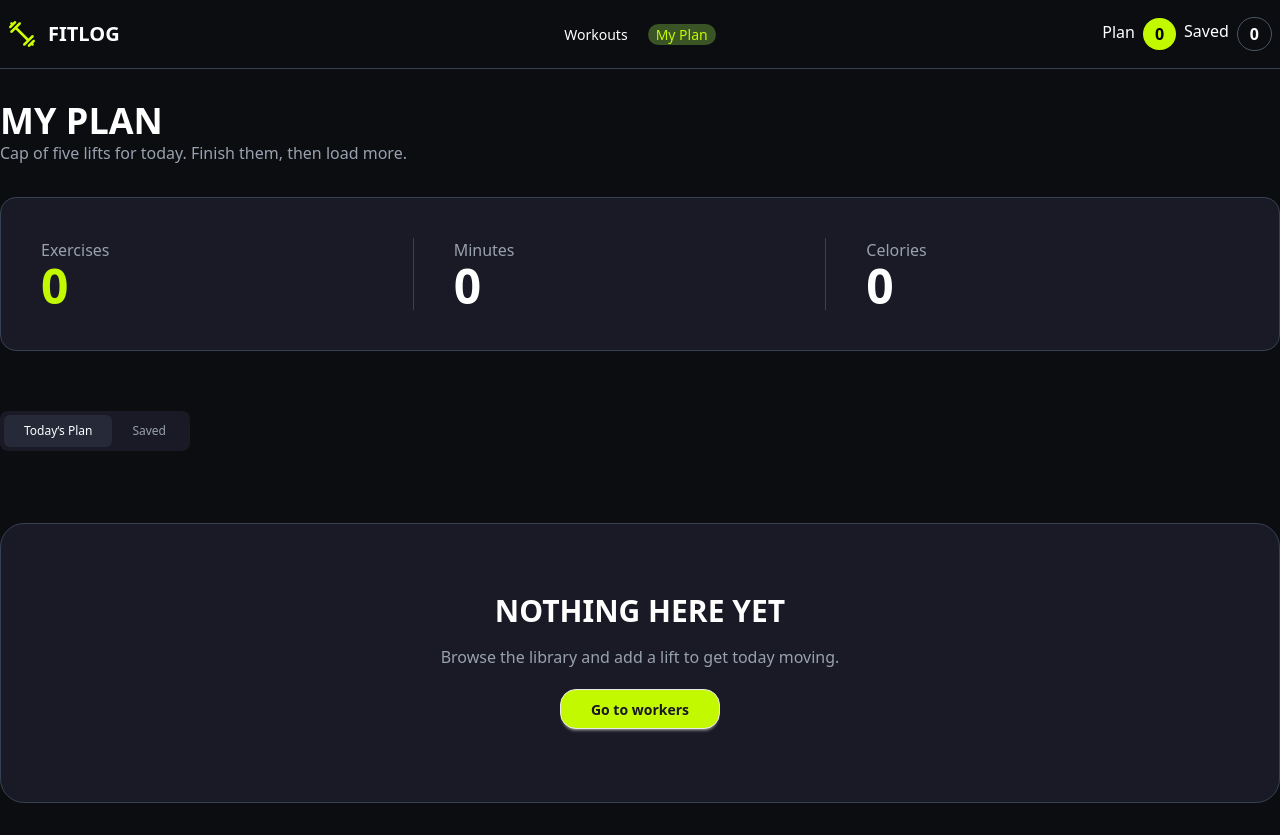
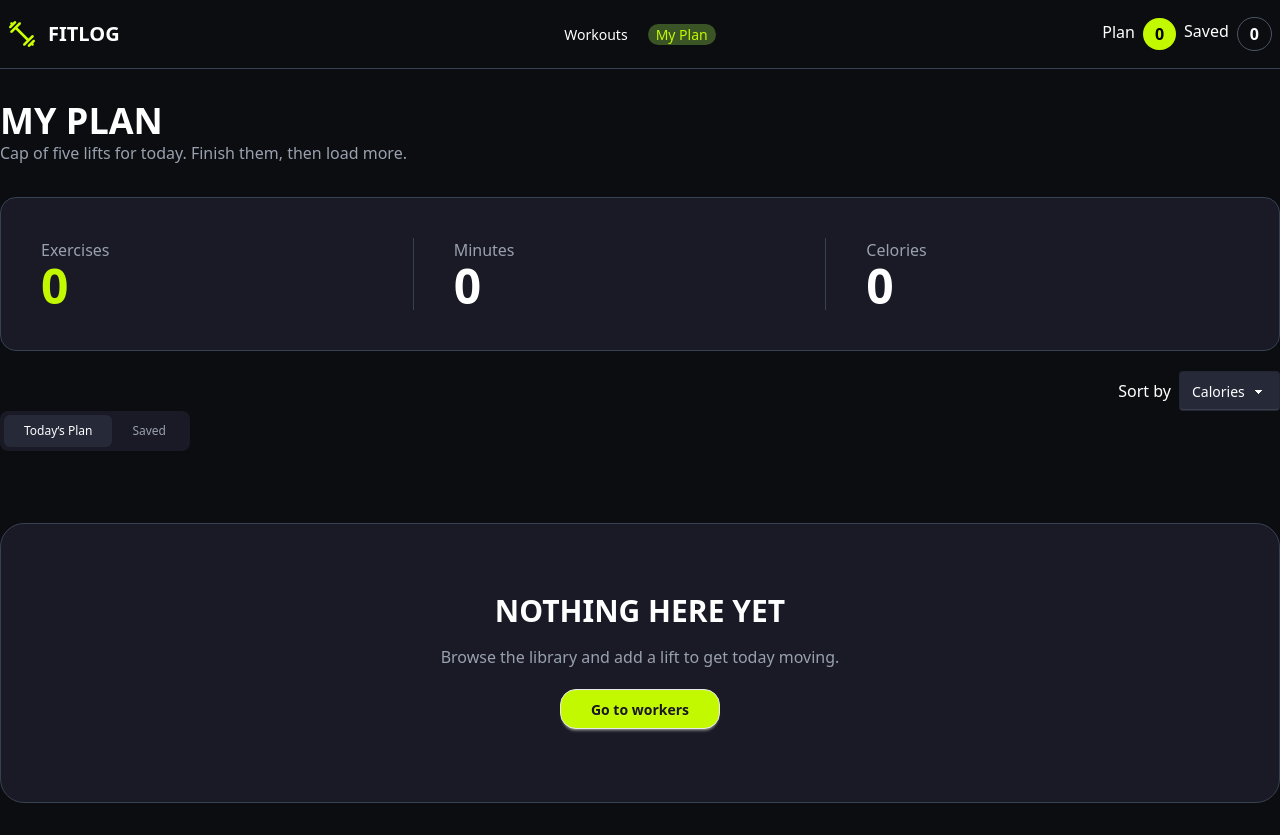
Before and after one commit to nadimul5555-netizen/Nadim-Assignment-6-fit-log-app, a Next.js app: page /MyPlans in a window 1280 px wide. Built offline with nearby package versions, Linux system fonts and the light colour scheme.

Commit message:
Commit-7: Commit after Added Sorting

```diff
--- a/src/app/Components/Cards/PlanCard.tsx
+++ b/src/app/Components/Cards/PlanCard.tsx
@@ -11,9 +11,11 @@ import { IoCheckmarkDoneSharp } from "react-icons/io5";
 import { RxCross1 } from "react-icons/rx";
 import { toast } from "react-toastify";
 
+export interface PlanProps{
+ SortedPlan:LibraryType[]
+}
 
-
-const PlanCard = () => {
+const PlanCard = ({SortedPlan}:PlanProps) => {
   const {plan,setPlan}:StateTypes=useContext(PlaneContext)
    const [done,setDone]=useState<number[]>([])
 
@@ -32,8 +34,8 @@ const onRemove=(Data:LibraryType)=>{
     return (
     <div className=" container mx-auto">
       {
-        plan.map((Data:LibraryType,ind:number)=>(
-          <div key={ind} className="my-3 flex items-center gap-4 rounded-xl border border-[#242833] bg-[#14161d] p-3">
+        SortedPlan.map((Data:LibraryType)=>(
+          <div key={Data.id} className="my-3 flex items-center gap-4 rounded-xl border border-[#242833] bg-[#14161d] p-3">
 
 
       <Image
--- a/src/app/Components/Cards/SavedCard.tsx
+++ b/src/app/Components/Cards/SavedCard.tsx
@@ -11,9 +11,13 @@ import { IoCheckmarkDoneSharp } from "react-icons/io5";
 import { RxCross1 } from "react-icons/rx";
 import { toast } from "react-toastify";
 
+export interface SavedProps {
+  SortedSaved:LibraryType[];
+}
 
 
-const  SavedCard = () => {
+
+const  SavedCard = ({SortedSaved}:SavedProps) => {
   const {saved,setSaved}:StateTypes=useContext(PlaneContext)
   const [done,setDone]=useState<number[]>([])
 
@@ -35,8 +39,8 @@ const handleDone=(id:number)=>{
     return (
     <div className=" container mx-auto">
       {
-        saved.map((Data:LibraryType,ind:number)=>(
-          <div key={ind} className=" my-3 flex items-center gap-4 rounded-xl border border-[#242833] bg-[#14161d] p-3">
+        SortedSaved.map((Data:LibraryType)=>(
+          <div key={Data.id} className=" my-3 flex items-center gap-4 rounded-xl border border-[#242833] bg-[#14161d] p-3">
 
 
       <Image
--- a/src/app/Components/PlansShow/PlanSaveTab.tsx
+++ b/src/app/Components/PlansShow/PlanSaveTab.tsx
@@ -4,13 +4,42 @@ import CalculatePlan from './Calculate';
 import CalculateSaved from './CalculateSaved';
 import PlanCard from '../Cards/PlanCard';
 import SavedCard from '../Cards/SavedCard';
-import { StateTypes } from '@/app/AllDataType';
+import { LibraryType, StateTypes } from '@/app/AllDataType';
 import { PlaneContext } from '@/app/Context/page';
 import NothingHere from '../Cards/NothingHere';
 
 const PlanSaveTab = () => {
     const [activeTab, setActiveTab] = useState("today");
-       const {plan,saved}:StateTypes=useContext(PlaneContext);
+       const {plan,saved,setPlan,setSaved}:StateTypes=useContext(PlaneContext);
+       const [sort,setSort]=useState<"duration"|"calories"|"rating">('calories')
+
+
+const handleSorted=(values:LibraryType[])=>{
+  const newSorted = [...values];
+
+  if(sort === "duration"){
+    newSorted.sort((a ,b)=> b.duration -a.duration)
+  }else if(sort === "calories"){
+    newSorted.sort((a ,b)=> b.caloriesBurned - a.caloriesBurned );
+  }else if(sort === "rating"){
+    newSorted.sort((a,b)=> b.rating - a.rating)
+  }
+  return newSorted
+
+
+}
+
+const SortedPlan:LibraryType[] =handleSorted(plan);
+const SortedSaved:LibraryType[] =handleSorted(saved);
+console.log(
+  SortedPlan.map(item => ({
+    name: item.name,
+    duration: item.duration,
+    calories: item.caloriesBurned,
+    rating: item.rating
+  }))
+);
+
   return (
     <div>
 
@@ -53,12 +82,21 @@ const PlanSaveTab = () => {
 
     </div>
     <div className=' flex justify-end'>
+      <label className='m-2'>Sort by</label>
+      <select
+      value={sort}
+      onChange={(e)=> setSort(e.target.value as "duration"|"calories"|"rating")}
+      className="select appearance-none bg-[#252938] flex w-fit">
 
+  <option value={"duration"}>Duration</option>
+  <option value={"calories"}>Calories</option>
+  <option value={"rating"}>Rating</option>
+</select>
     </div>
         </div>
         <div>
           {
-            activeTab === "today"?  plan.length >0? <PlanCard></PlanCard>:<NothingHere></NothingHere>:saved.length>0?<SavedCard></SavedCard>:<NothingHere></NothingHere>
+            activeTab === "today"?  SortedPlan.length >0? <PlanCard SortedPlan={SortedPlan}></PlanCard>:<NothingHere></NothingHere>:SortedSaved.length>0?<SavedCard SortedSaved={SortedSaved}></SavedCard>:<NothingHere></NothingHere>
           }
         </div>
     </div>
```
